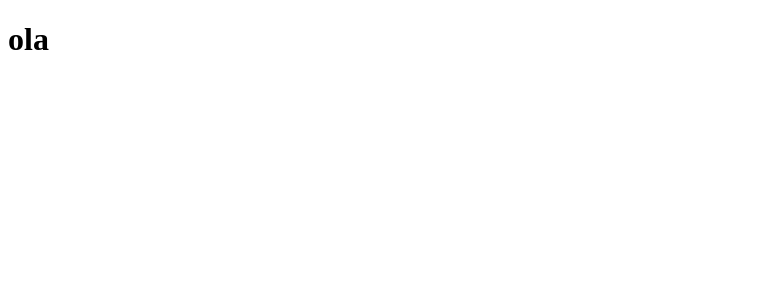
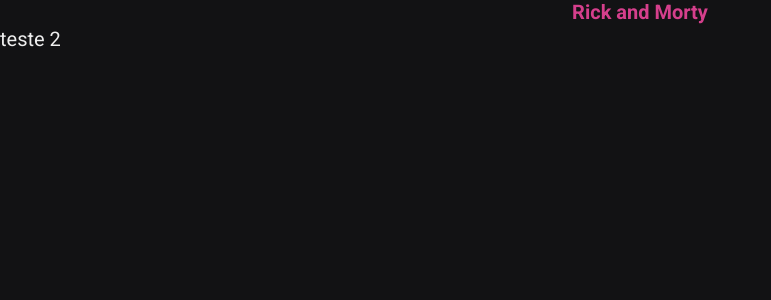
Before and after one commit to lucasggmc/rick-morty-app, a Next.js app: page / in a window 1280 px wide. Shown: the top 300 px of the page, without its empty margins (0-771 px from the left). Built offline with nearby package versions, Linux system fonts and the light colour scheme.

Commit message:
added initial styles and fonts

```diff
--- a/package.json
+++ b/package.json
@@ -20,11 +20,13 @@
     "@testing-library/react": "^12.1.2",
     "@types/node": "17.0.14",
     "@types/react": "17.0.39",
+    "@types/styled-components": "^5.1.22",
     "babel-jest": "^27.4.6",
     "eslint": "8.8.0",
     "eslint-config-next": "12.0.10",
     "jest": "^27.4.7",
     "jest-dom": "^4.0.0",
+    "jest-styled-components": "^7.0.8",
     "sass": "^1.49.7",
     "typescript": "4.5.5"
   }
--- a/src/pages/_app.tsx
+++ b/src/pages/_app.tsx
@@ -1,7 +1,13 @@
 import type { AppProps } from "next/app";
+import GlobalStyles from "../styles/global";
 
 function RickMortyApp({ Component, pageProps }: AppProps) {
-  return <Component {...pageProps} />;
+  return (
+    <>
+      <GlobalStyles />
+      <Component {...pageProps} />
+    </>
+  );
 }
 
 export default RickMortyApp;
--- a/src/pages/_document.tsx
+++ b/src/pages/_document.tsx
@@ -16,7 +16,15 @@ class NextDocument extends Document {
   render() {
     return (
       <Html lang="pt-br">
-        <Head />
+        <Head>
+          <title>Rick and Morty - App</title>
+          <link rel="preconnect" href="https://fonts.googleapis.com" />
+          <link rel="preconnect" href="https://fonts.gstatic.com" />
+          <link
+            href="https://fonts.googleapis.com/css2?family=Roboto:wght@300;400;700&display=swap"
+            rel="stylesheet"
+          />
+        </Head>
         <body>
           <Main />
           <NextScript />
--- a/src/pages/index.tsx
+++ b/src/pages/index.tsx
@@ -1,22 +1,8 @@
 import type { NextPage } from "next";
-import Head from "next/head";
+import HomeTemplate from "../templates/Home";
 
 const Home: NextPage = () => {
-  return (
-    <div>
-      <Head>
-        <title>Create Next App</title>
-        <meta name="description" content="Generated by create next app" />
-        <link rel="icon" href="/favicon.ico" />
-      </Head>
-
-      <main>
-        <h1>ola</h1>
-      </main>
-
-      <footer></footer>
-    </div>
-  );
+  return <HomeTemplate />;
 };
 
 export default Home;
--- /dev/null
+++ b/src/styles/global.ts
@@ -0,0 +1,46 @@
+import { createGlobalStyle } from "styled-components";
+
+const GlobalStyles = createGlobalStyle`
+
+:root {
+  --highlight: #D53F8C;
+  --background: #121214;
+  --white: #eeeeee;
+
+  --container: 100rem;
+  --small: 1.5rem;
+  --medium: 3rem;
+  --large: 5rem;
+}
+
+* {
+  margin: 0;
+  padding: 0;
+  box-sizing: border-box;
+}
+
+html {
+  font-size: 62.5%;
+}
+
+html, body, #__next {
+  height: 100%;
+  background: var(--background);
+  color: var(--white);
+}
+
+body {
+  font-family: 'Roboto', sans-serif;
+}
+
+p, a {
+  font-size: 2rem;
+  line-height: var(--medium);
+}
+a {
+  color: var(--highlight);
+}
+
+`;
+
+export default GlobalStyles;
--- /dev/null
+++ b/src/templates/Home/index.tsx
@@ -0,0 +1,16 @@
+import * as S from "./styles";
+
+const HomeTemplate = () => {
+  return (
+    <>
+      <S.Header>
+        <h1>Rick and Morty</h1>
+      </S.Header>
+      <S.Main>
+        <p>teste 2</p>
+      </S.Main>
+    </>
+  );
+};
+
+export default HomeTemplate;
--- /dev/null
+++ b/src/templates/Home/styles.ts
@@ -0,0 +1,11 @@
+import styled from "styled-components";
+
+export const Header = styled.header`
+  width: 100%;
+  text-align: center;
+  color: var(--highlight);
+`;
+
+export const Main = styled.main`
+  display: flex;
+`;
```
Also changed, not shown: 1 other file (tests, documents, lock files or other folders).
